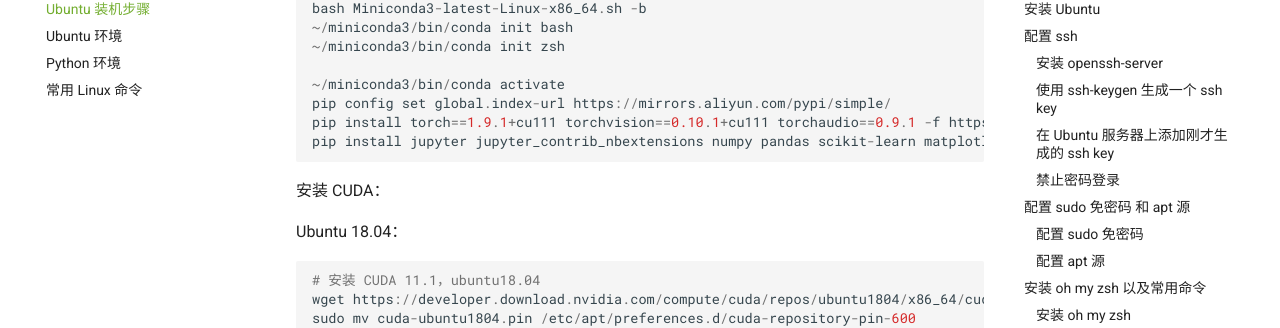
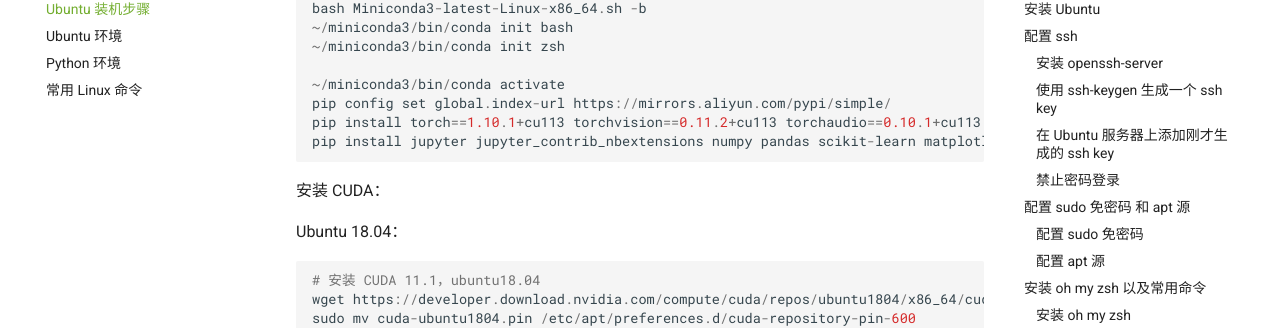
Before and after one commit to ypwhs/dl-engineer-guidebook, an MkDocs documentation site: the page built from docs/ubuntu-install-guide.md, in a window 1280 px wide and 900 px high, scrolled down 705 px. Shown: the part 147-475 px from the top of the window. Built offline with MkDocs 1.6.1 and Material for MkDocs 9.7.7, drawn with Linux system fonts in a browser that asks for light colours; comment, search, counter and statistics services are not loaded.

Commit message:
Update ubuntu-install-guide.md

````diff
--- a/docs/ubuntu-install-guide.md
+++ b/docs/ubuntu-install-guide.md
@@ -35,7 +35,7 @@ bash Miniconda3-latest-Linux-x86_64.sh -b
 
 ~/miniconda3/bin/conda activate
 pip config set global.index-url https://mirrors.aliyun.com/pypi/simple/
-pip install torch==1.9.1+cu111 torchvision==0.10.1+cu111 torchaudio==0.9.1 -f https://download.pytorch.org/whl/torch_stable.html
+pip install torch==1.10.1+cu113 torchvision==0.11.2+cu113 torchaudio==0.10.1+cu113 -f https://download.pytorch.org/whl/cu113/torch_stable.html
 pip install jupyter jupyter_contrib_nbextensions numpy pandas scikit-learn matplotlib opencv-python pillow tqdm tensorboardx xlrd openpyxl openmim
 ```
 
````
